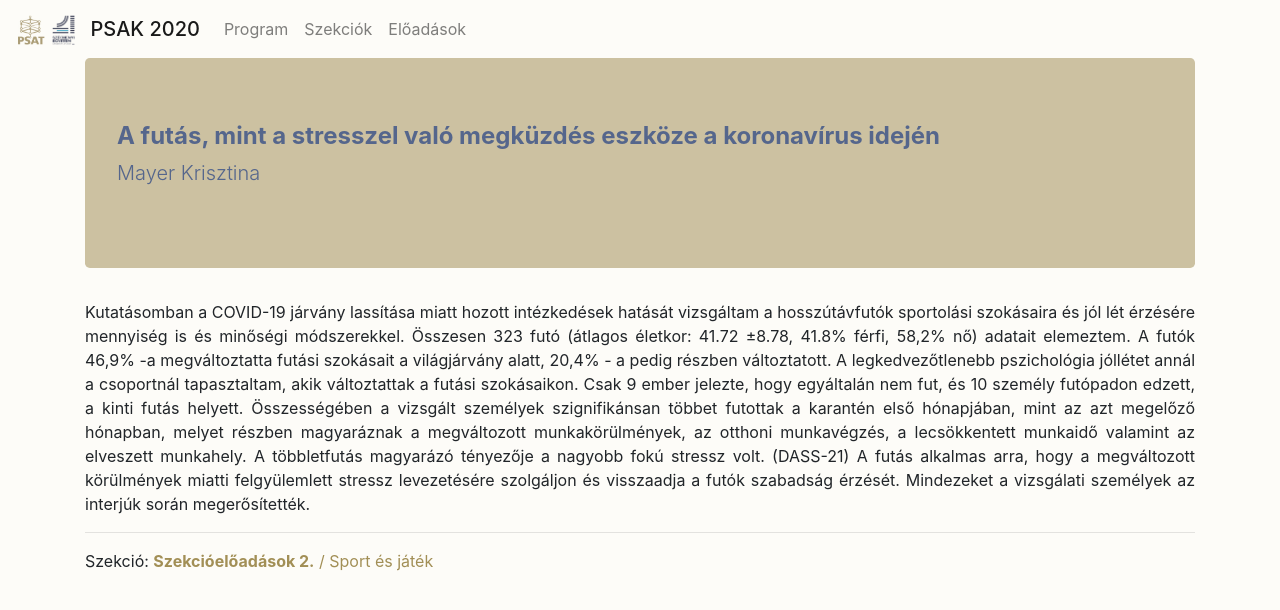
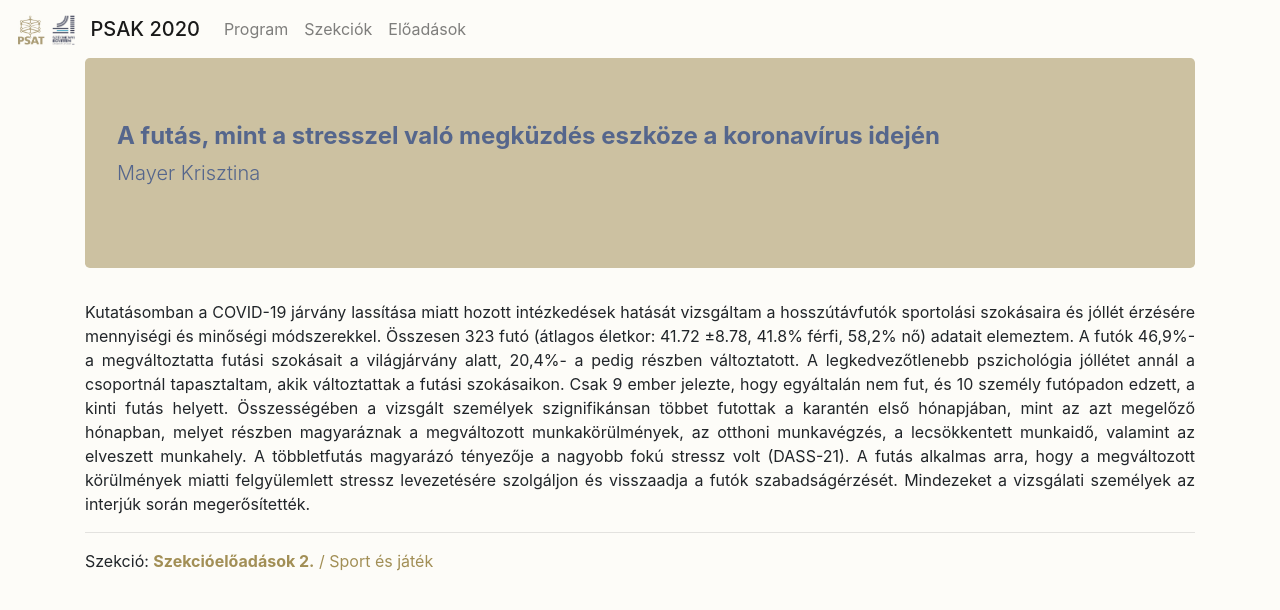
Before and after one commit to hegyhati/psak_2020, a Jekyll site: the page built from _presentations/Mayer_Krisztina.md, in a window 1280 px wide. Shown: the top 610 px of the page. Built offline with Jekyll 4.4.1, drawn with Linux system fonts in a browser that asks for light colours.

Commit message:
Update Mayer_Krisztina.md

```diff
--- a/_presentations/Mayer_Krisztina.md
+++ b/_presentations/Mayer_Krisztina.md
@@ -3,4 +3,4 @@ presenter: Mayer Krisztina
 title: A futás, mint a stresszel való megküzdés eszköze a koronavírus idején
 ---
 
-Kutatásomban a COVID-19 járvány lassítása miatt hozott intézkedések hatását vizsgáltam a hosszútávfutók sportolási szokásaira és jól lét érzésére mennyiség is és minőségi módszerekkel. Összesen 323 futó (átlagos életkor: 41.72 ±8.78, 41.8% férfi, 58,2% nő) adatait elemeztem. A futók 46,9% -a megváltoztatta futási szokásait a világjárvány alatt, 20,4% - a pedig részben változtatott. A legkedvezőtlenebb pszichológia jóllétet annál a csoportnál tapasztaltam, akik változtattak a futási szokásaikon. Csak 9 ember jelezte, hogy egyáltalán nem fut, és 10 személy futópadon edzett, a kinti futás helyett. Összességében a vizsgált személyek szignifikánsan többet futottak a karantén első hónapjában, mint az azt megelőző hónapban, melyet részben magyaráznak a megváltozott munkakörülmények, az otthoni munkavégzés, a lecsökkentett munkaidő valamint az elveszett munkahely. A többletfutás magyarázó tényezője a nagyobb fokú stressz volt. (DASS-21) A futás alkalmas arra, hogy a megváltozott körülmények miatti felgyülemlett stressz levezetésére szolgáljon és visszaadja a futók szabadság érzését. Mindezeket a vizsgálati személyek az interjúk során megerősítették.
+Kutatásomban a COVID-19 járvány lassítása miatt hozott intézkedések hatását vizsgáltam a hosszútávfutók sportolási szokásaira és jóllét érzésére mennyiségi és minőségi módszerekkel. Összesen 323 futó (átlagos életkor: 41.72 ±8.78, 41.8% férfi, 58,2% nő) adatait elemeztem. A futók 46,9%-a megváltoztatta futási szokásait a világjárvány alatt, 20,4%- a pedig részben változtatott. A legkedvezőtlenebb pszichológia jóllétet annál a csoportnál tapasztaltam, akik változtattak a futási szokásaikon. Csak 9 ember jelezte, hogy egyáltalán nem fut, és 10 személy futópadon edzett, a kinti futás helyett. Összességében a vizsgált személyek szignifikánsan többet futottak a karantén első hónapjában, mint az azt megelőző hónapban, melyet részben magyaráznak a megváltozott munkakörülmények, az otthoni munkavégzés, a lecsökkentett munkaidő, valamint az elveszett munkahely. A többletfutás magyarázó tényezője a nagyobb fokú stressz volt (DASS-21). A futás alkalmas arra, hogy a megváltozott körülmények miatti felgyülemlett stressz levezetésére szolgáljon és visszaadja a futók szabadságérzését. Mindezeket a vizsgálati személyek az interjúk során megerősítették.
```
